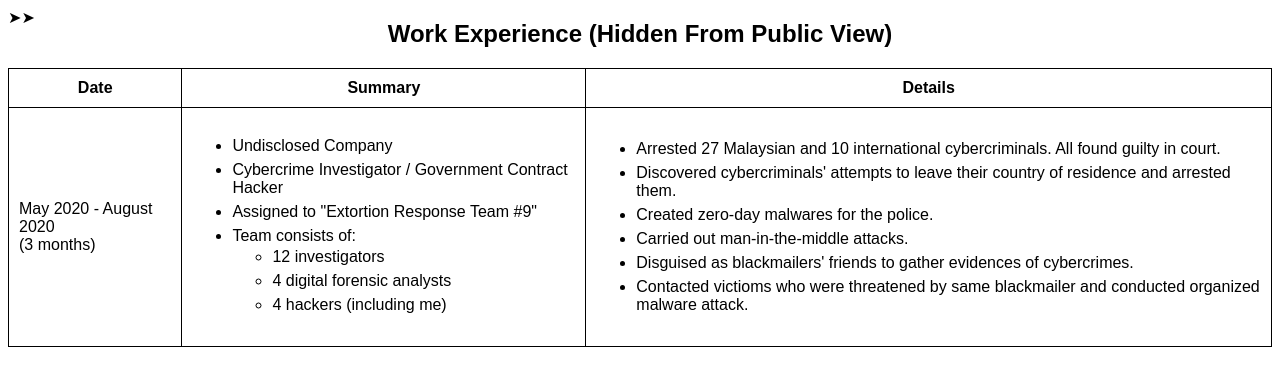
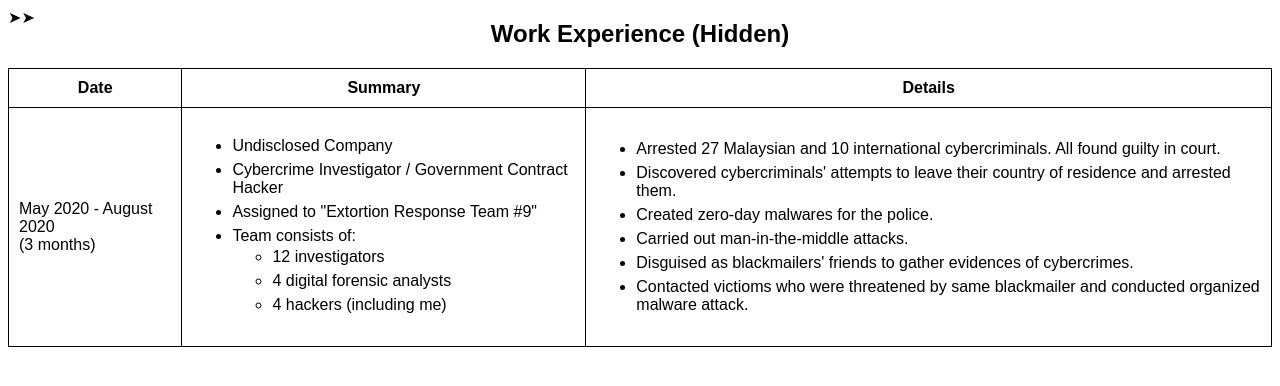
Before and after one commit to AqwamCreates/Portfolio, a plain HTML site: page hidden_work_experience.html in a window 1280 px wide. Drawn offline with Linux system fonts and the light colour scheme; a script that the page names is missing.

Commit message:
Update hidden_work_experience.html

```diff
--- a/hidden_work_experience.html
+++ b/hidden_work_experience.html
@@ -13,7 +13,7 @@
 
 <object data="sidebar.html" class="sidebar"></object>
 
-<h2>Work Experience (Hidden From Public View)</h2>
+<h2>Work Experience (Hidden)</h2>
 
 <table class = "center">
 	<tr>
```
